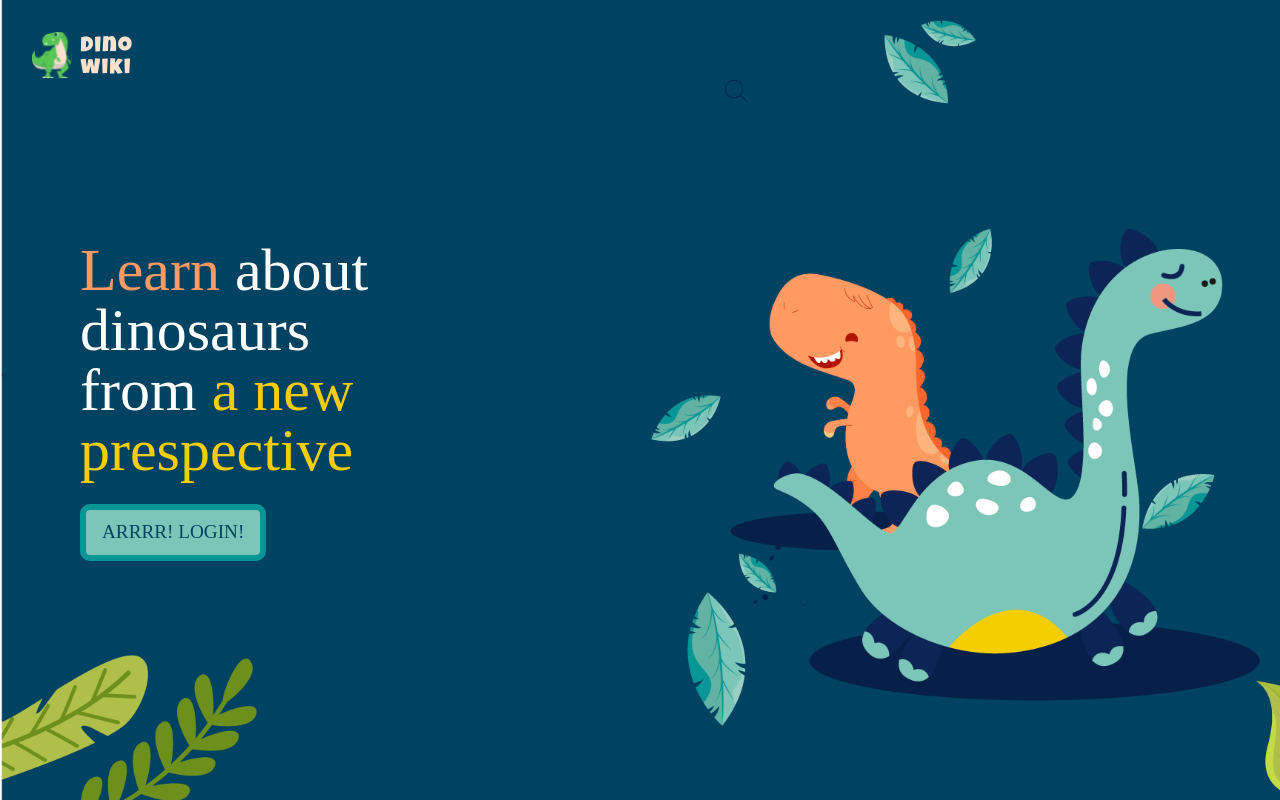
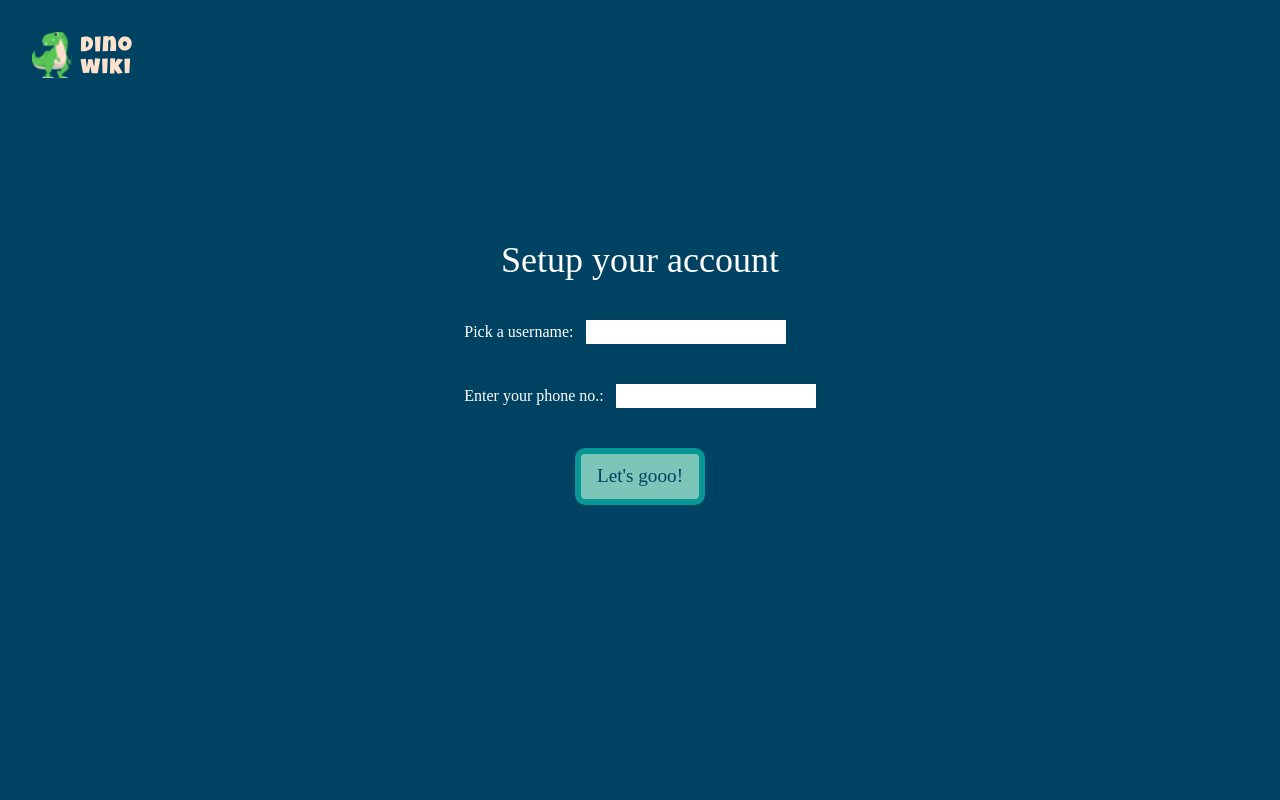
Before and after one commit to Devansu-Yadav/PreHackstoric-Hacks, a React (Create React App) app: page / in a window 1280 px wide. Built offline with nearby package versions, Linux system fonts and the light colour scheme; no server answers.

Commit message:
userinfo component

```diff
--- a/src/App.js
+++ b/src/App.js
@@ -3,6 +3,7 @@ import Loading from "./components/loading";
 import { useAuth0 } from "@auth0/auth0-react";
 import React from "react"
 import LandingPage from "./components/Landing Page/LandingPage";
+import GetInfo from "./components/Get User Info/GetInfo";
 
 function App() {
   const { isLoading } = useAuth0();
@@ -14,7 +15,8 @@ function App() {
   return (
 
     <div className="m-0">
-      <LandingPage />
+      {/* <LandingPage /> */}
+      <GetInfo />
       {/* <NavBar /> */}
     </div>
   );
--- /dev/null
+++ b/src/components/Get User Info/GetInfo.js
@@ -0,0 +1,20 @@
+import Button from "../Button";
+import Logo from "../Logo";
+
+const GetInfo = () => {
+    return (
+        <div className="bg-teal bg-cover h-screen">
+        <Logo />
+        <div className="text-white grid justify-items-center " >
+            <h1 className="mb-10 text-4xl mt-40">Setup your account</h1>
+            <div>
+                 <p className="mb-10">Pick a username: &nbsp; <input type="text" name="username" /></p>
+        <p  className="mb-10">Enter your phone no.: &nbsp; <input type="text" name="phone" /></p>
+            </div>
+       <Button text="Let's gooo!" />
+        </div>
+        </div>
+    );
+  };
+
+  export default GetInfo;
--- a/src/index.css
+++ b/src/index.css
@@ -11,6 +11,11 @@ html, body {
     font-family: 'Luckiest Guy', cursive;
 }
 
+.bg-teal {
+    background-color: #004261;
+    color: #fff;
+}
+
 .btn {
     padding: 0.5rem 1rem;
     background-color: #7BC5B9;
```
